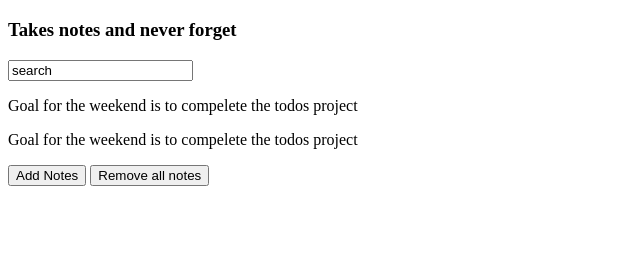
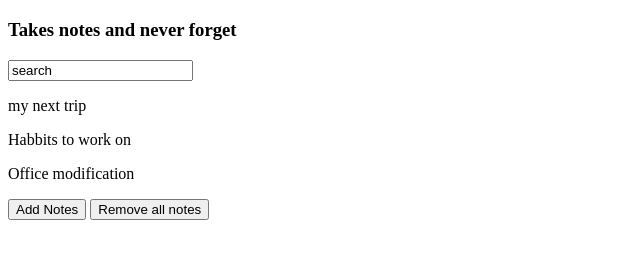
Before and after one commit to jaspreet-singh-sahota/notes-app-, a plain HTML site: page index.html in a window 1280 px wide. Shown: the part 61-320 px from the top of the page, without its empty margins (0-640 px from the left). Drawn offline with Linux system fonts and the light colour scheme.

Commit message:
Add renderNotes function

```diff
--- a/index.html
+++ b/index.html
@@ -10,8 +10,7 @@
     <h1>Notes App</h1>
     <h3>Takes notes and never forget</h3>
     <input type="text" id="search-input" placeholder="Search for notes" value="search">
-    <p class="notes">Goal for the weekend is to compelete the todos project</p>
-    <p class="notes">Goal for the weekend is to compelete the todos project</p>
+    <div id="notes"></div>
     <button id="add-button">Add Notes</button>
     <button id="remove-button">Remove all notes</button>
     <script src="index.js"></script>
--- a/index.js
+++ b/index.js
@@ -11,6 +11,27 @@ const notes = [{
     body: 'Get a new seat'
 }]
 
+const filters = {
+    searchText: ''
+}
+
+const renderNotes = function (notes, filters) {
+    const result = notes.filter(note => {
+        return note.title.toLowerCase().includes(filters.searchText.toLowerCase())
+    })
+
+    const divParagraph = document.querySelector('#notes')
+    divParagraph.innerHTML = ''
+
+    result.forEach(item => {
+      const p = document.createElement('p')
+      p.textContent = item.title
+      divParagraph.appendChild(p)
+    })
+}
+
+renderNotes(notes, filters)
+
 document.querySelector('#add-button').addEventListener('click', function (e) {
     console.log(e.target.textContent = 'Click here');
 })
@@ -22,5 +43,6 @@ document.querySelector('#remove-button').addEventListener('click', function (e)
 })
 
 document.querySelector('#search-input').addEventListener('input', function(e) {
-    console.log(e.target.value);
+    filters.searchText = e.target.value;
+    renderNotes(notes, filters)
 })
```
